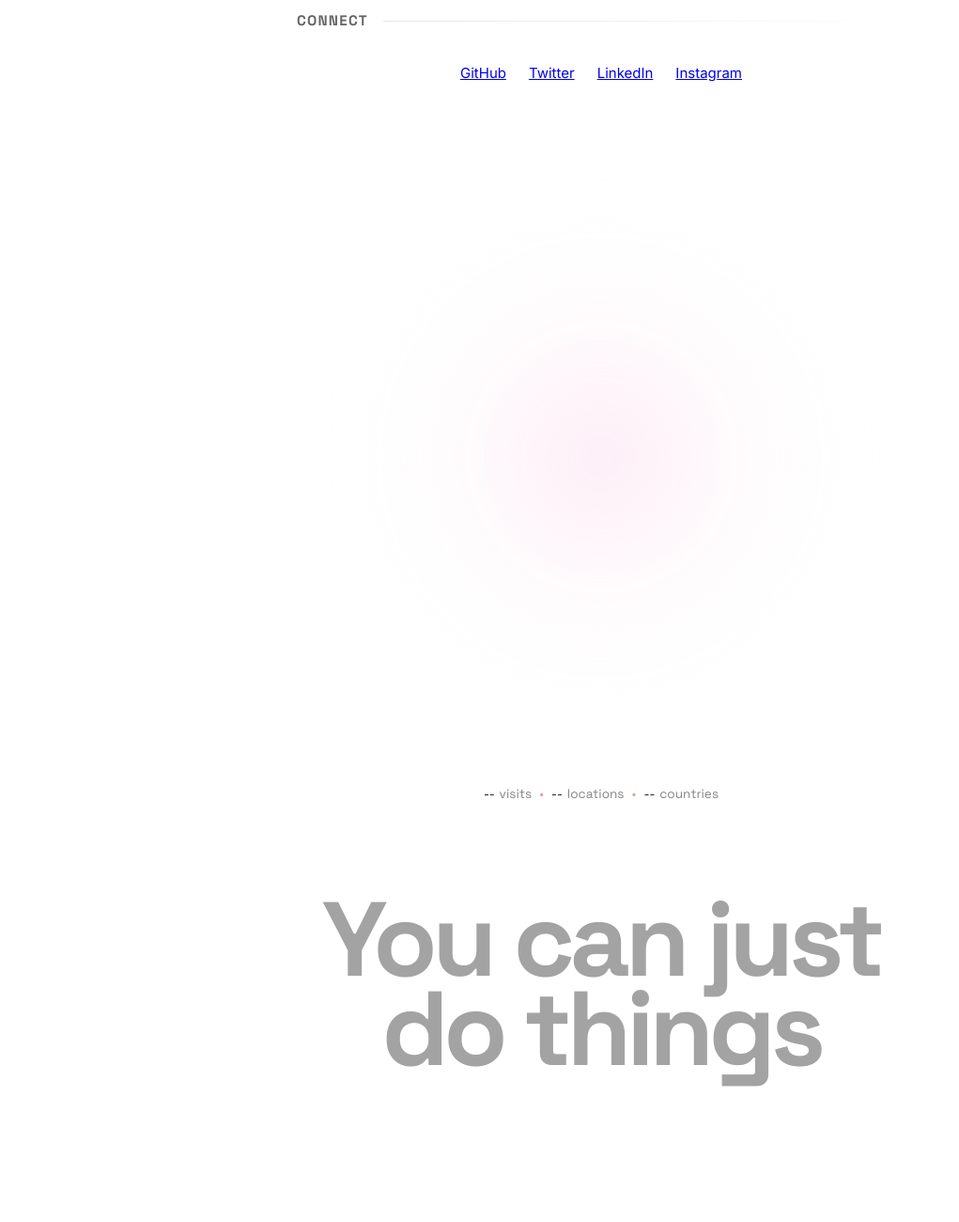
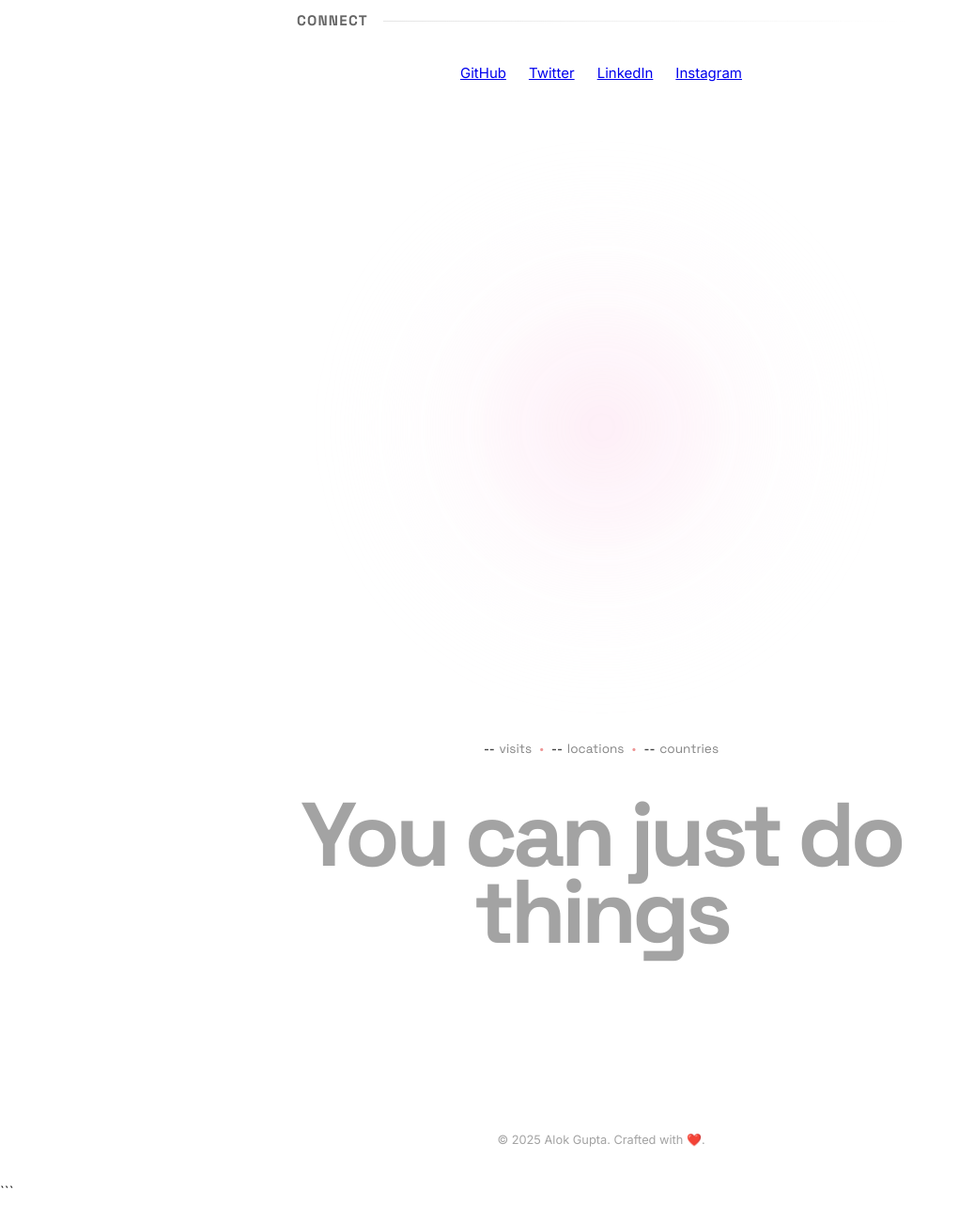
Before and after one commit to aialok/aialok, an Astro site: page / in a window 1280 px wide. Shown: the part 2700-4000 px from the top of the page at 94% size, without its empty margins (0-1021 px from the left). Built offline with nearby package versions, Linux system fonts and the light colour scheme; Astro itself is replaced by a stand-in of ours; no server answers.

Commit message:
style: Reduce various margins and padding, and adjust footer quote font size.

```diff
--- a/src/components/Globe.astro
+++ b/src/components/Globe.astro
@@ -33,7 +33,7 @@
         display: flex;
         flex-direction: column;
         align-items: center;
-        padding: 2rem 0;
+        padding: 0;
         position: relative;
     }
 
@@ -104,7 +104,7 @@
         align-items: center;
         justify-content: center;
         gap: 0.5rem;
-        margin-top: 1.5rem;
+        margin-top: 0.5rem;
         font-family: "Space Grotesk", monospace;
         font-size: 0.85rem;
         color: var(--text-muted, #666);
--- a/src/pages/index.astro
+++ b/src/pages/index.astro
@@ -599,11 +599,11 @@ try {
 			.footer-quote {
 				text-align: center;
 				font-family: "Space Grotesk", sans-serif;
-				font-size: 7rem; /* Much larger */
+				font-size: 6rem; /* Slightly smaller to fit better */
 				font-weight: 700; /* Bolder */
 				color: var(--text-faint);
 				opacity: 0.12; /* Slightly more subtle at this size */
-				margin: 4rem 0 2rem 0;
+				margin: 0.5rem 0 2rem 0; /* Minimized vertical spacing */
 				line-height: 0.85;
 				letter-spacing: -0.05em;
 				pointer-events: none; /* Don't interfere with clicks */
--- a/src/styles/global.css
+++ b/src/styles/global.css
@@ -267,7 +267,7 @@ h2::after {
 
 /* Footer */
 footer {
-	margin-top: 8rem;
+	margin-top: 2rem;
 	padding: 2rem 0;
 	text-align: center;
 	color: var(--text-faint);
```
